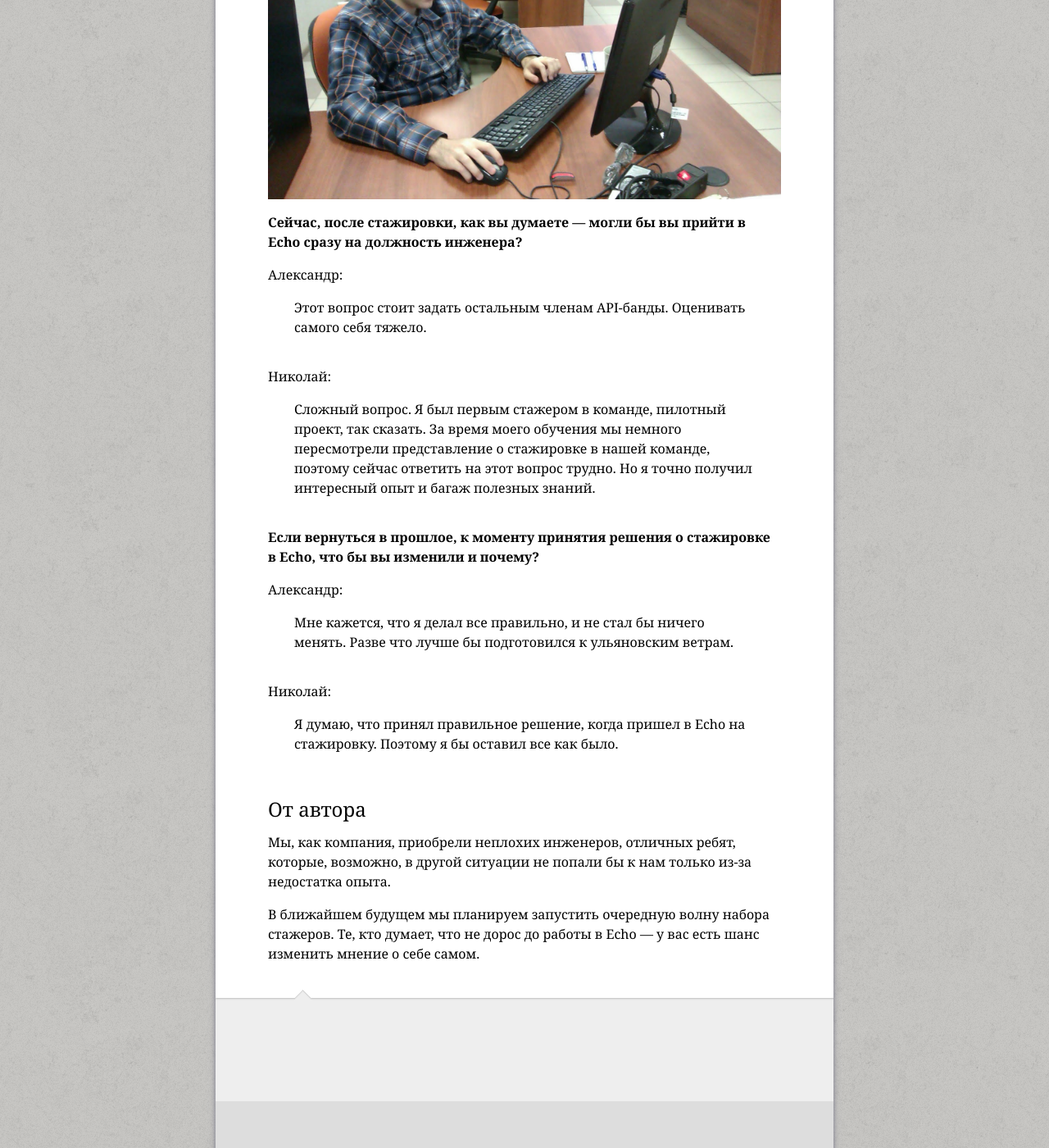
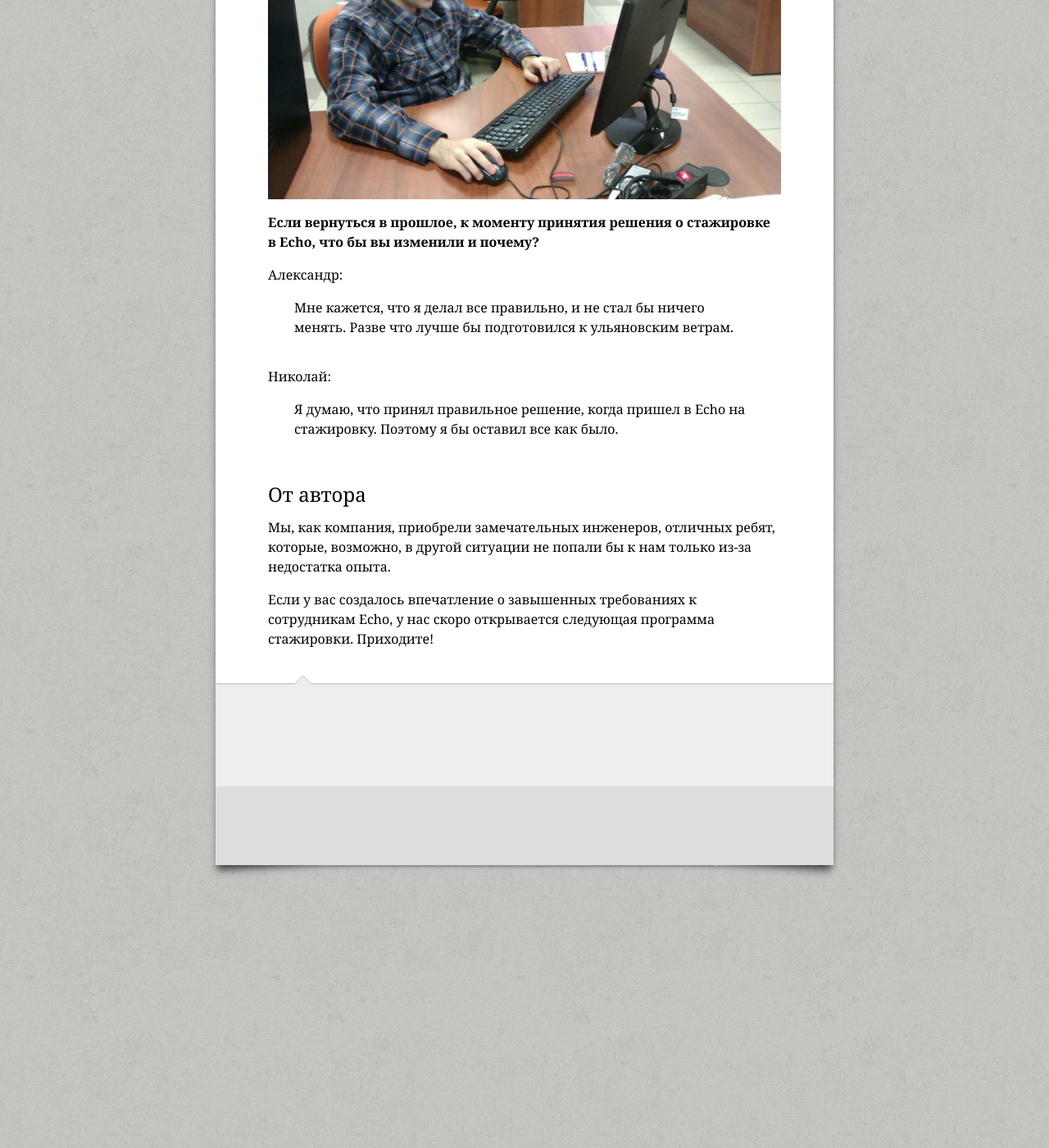
Before and after one commit to EchoTeam/echoteam.github.com, a Jekyll site: the page built from _posts/2012-11-06-interns-02.md, in a window 1280 px wide and 1400 px high, scrolled down 3410 px. Shown: the whole window at 82% size. Built offline with Jekyll 4.4.1, drawn with Linux system fonts in a browser that asks for light colours; some web fonts are replaced; Markdown is read by kramdown in place of the engine named in the settings.

Commit message:
interns-02 adjustments

```diff
--- a/_posts/2012-11-06-interns-02.md
+++ b/_posts/2012-11-06-interns-02.md
@@ -64,17 +64,6 @@ category: jobs
 <a href="/images/interns-02/safin.jpg"><img src="/images/interns-02/safin.jpg" width="626" height="432" style="margin: 0 auto; display: block" title="Николай Сафин за работой"/></a>
 
 
-**Сейчас, после стажировки, как вы думаете — могли бы вы прийти в Echo сразу на должность инженера?**
-
-Александр:
-
-> Этот вопрос стоит задать остальным членам API-банды. Оценивать самого себя тяжело.
-
-Николай:
-
-> Сложный вопрос. Я был первым стажером в команде, пилотный проект, так сказать. За время моего обучения мы немного пересмотрели представление о стажировке в нашей команде, поэтому сейчас ответить на этот вопрос трудно. Но я точно получил интересный опыт и багаж полезных знаний.
-
-
 
 **Если вернуться в прошлое, к моменту принятия решения о стажировке в Echo, что бы вы изменили и почему?**
 
@@ -89,6 +78,6 @@ category: jobs
 
 ## От автора
 
-Мы, как компания, приобрели неплохих инженеров, отличных ребят, которые, возможно, в другой ситуации не попали бы к нам только из-за недостатка опыта.
+Мы, как компания, приобрели замечательных инженеров, отличных ребят, которые, возможно, в другой ситуации не попали бы к нам только из-за недостатка опыта.
 
-В ближайшем будущем мы планируем запустить очередную волну набора стажеров. Те, кто думает, что не дорос до работы в Echo — у вас есть шанс изменить мнение о себе самом.
+Если у вас создалось впечатление о завышенных требованиях к сотрудникам Echo, у нас скоро открывается следующая программа стажировки. Приходите!
```
